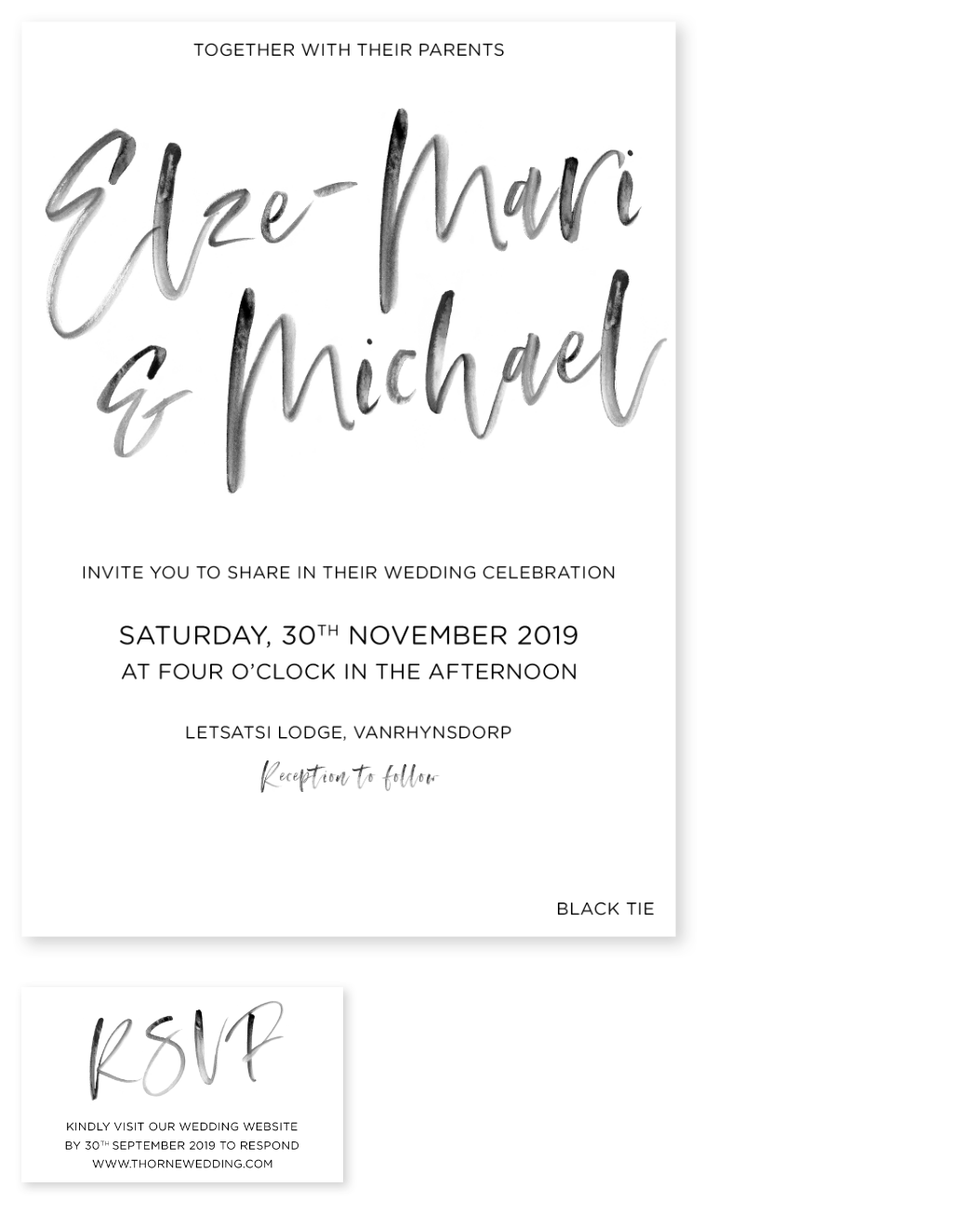
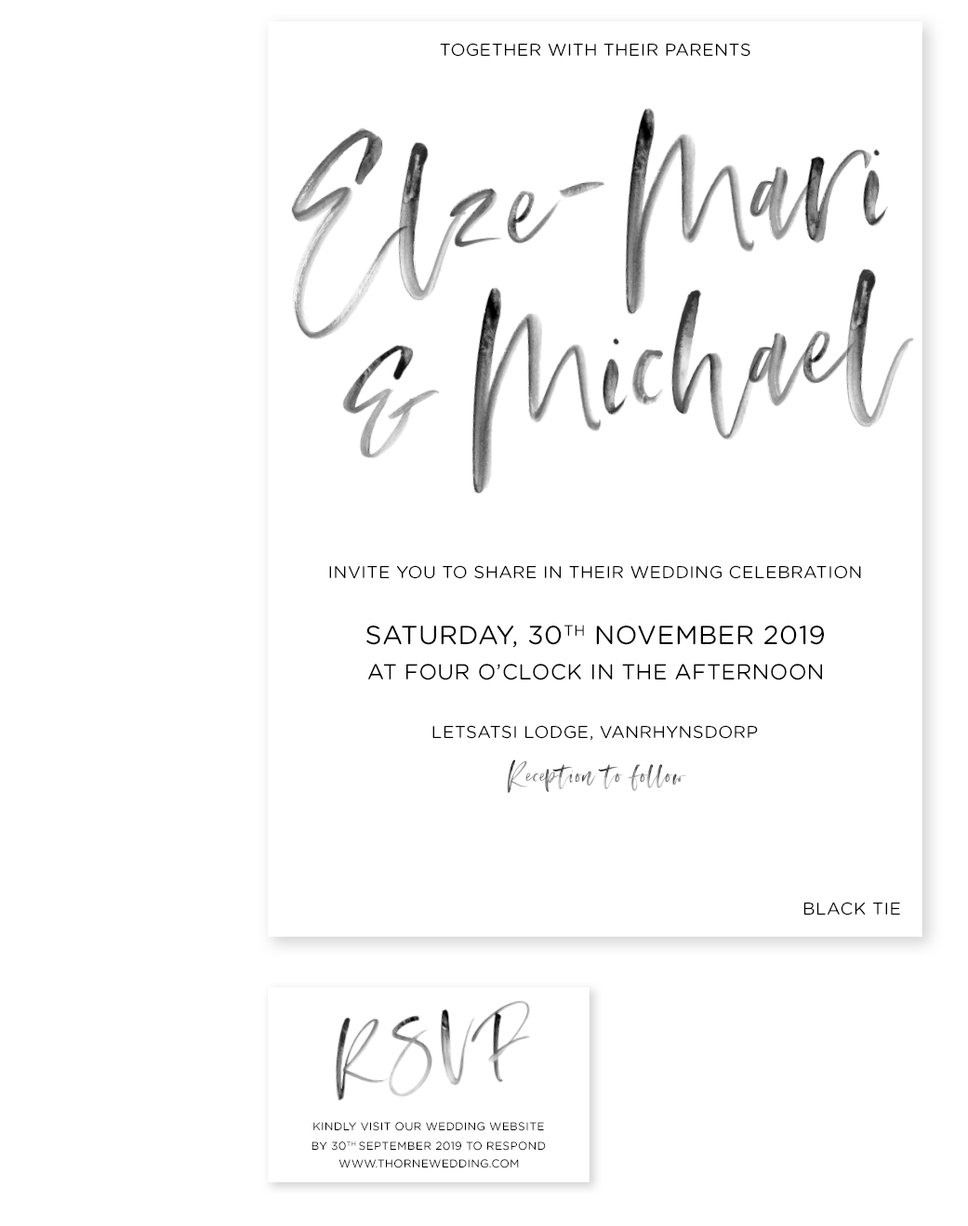
Before and after one commit to michaelthorne/michaelthorne.github.io, a Jekyll site: the page wedding/index.html, which Jekyll copies as it is, in a window 1280 px wide. Shown: the whole page at 93% size, without its empty margins (0-1041 px from the left). Built offline with Jekyll 4.4.1, drawn with Linux system fonts in a browser that asks for light colours.

Commit message:
Invitation

```diff
--- a/wedding/index.html
+++ b/wedding/index.html
@@ -91,7 +91,7 @@
     </style>
 </head>
 <body>
-    <table role="presentation" aria-hidden="true" cellspacing="0" cellpadding="0" border="0" align="center" style="margin: 0; padding: 0">
+    <table role="presentation" aria-hidden="true" cellspacing="0" cellpadding="0" border="0" align="center" class="document">
         <tr>
             <td valign="top">
                 <table role="presentation" aria-hidden="true" cellspacing="0" cellpadding="0" border="0" align="center" width="750" class="container">
@@ -99,7 +99,7 @@
                         <td style="padding-bottom: 16px">
                             <table role="presentation" aria-hidden="true" cellspacing="0" cellpadding="0" border="0" align="center" width="100%">
                                 <tr>
-                                    <td><img src="https://www.userx.co.za/wedding/invitation.png" width="750" height="1031" alt="" style="border: 0; display: block; width: 750px; height: 1031px;" /></td>
+                                    <td><img src="https://www.userx.co.za/wedding/invitation.png" border="0" width="750" height="1031" alt="" style="border: 0; display: block" /></td>
                                 </tr>
                             </table>
                         </td>
@@ -110,7 +110,7 @@
                                 <tr>
                                     <td>
                                         <a href="https://www.userx.co.za" style="text-decoration: none" target="_blank">
-                                            <img src="https://www.userx.co.za/wedding/rsvp.png" width="376" height="240" alt="" style="border: 0; display: block; width: 376px; height: 240px;" />
+                                            <img src="https://www.userx.co.za/wedding/rsvp.png" border="0" width="376" height="240" alt="" style="border: 0; display: block" />
                                         </a>
                                     </td>
                                 </tr>
```
Also changed, not shown: wedding/invitation.png, wedding/rsvp.png.
